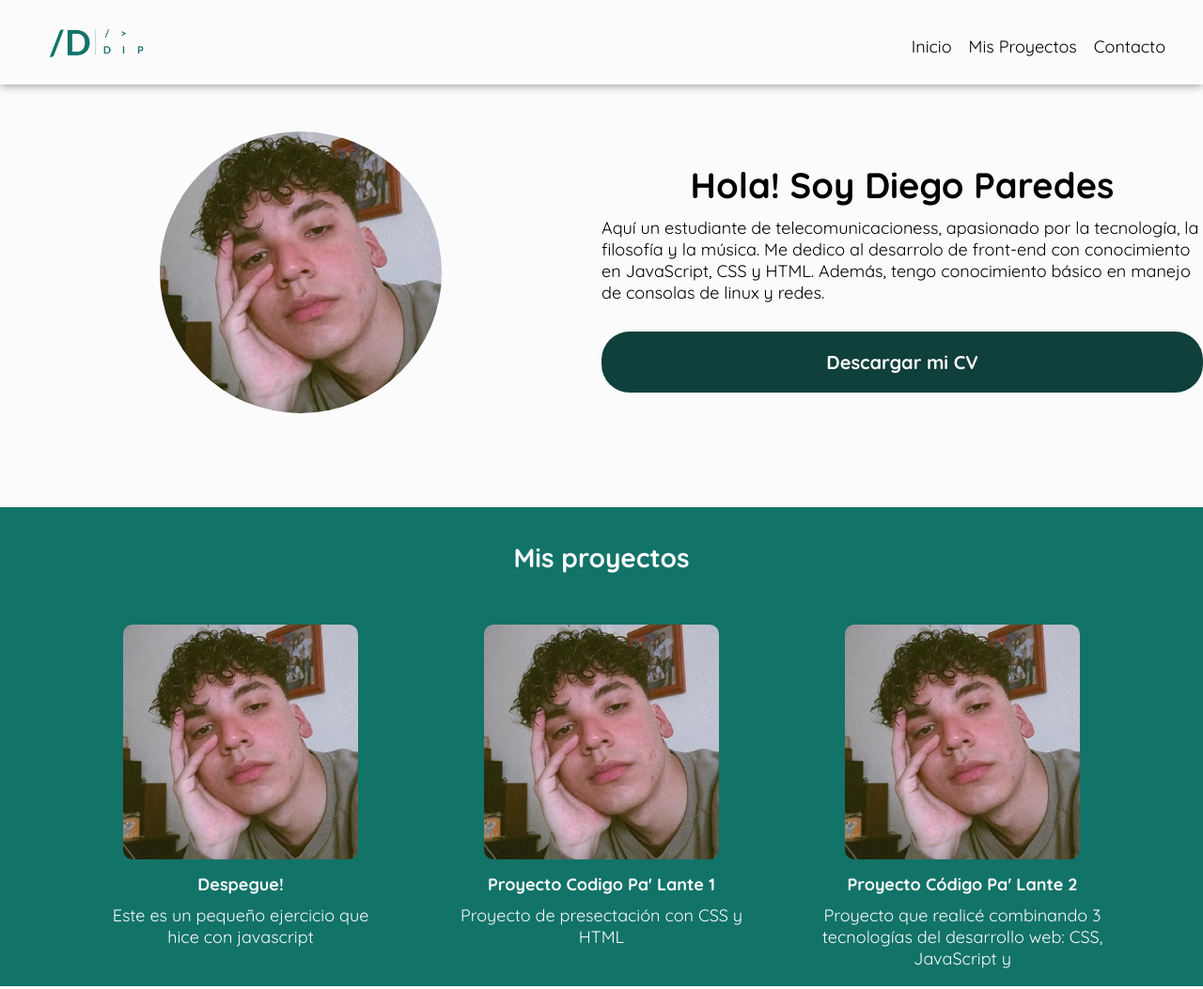
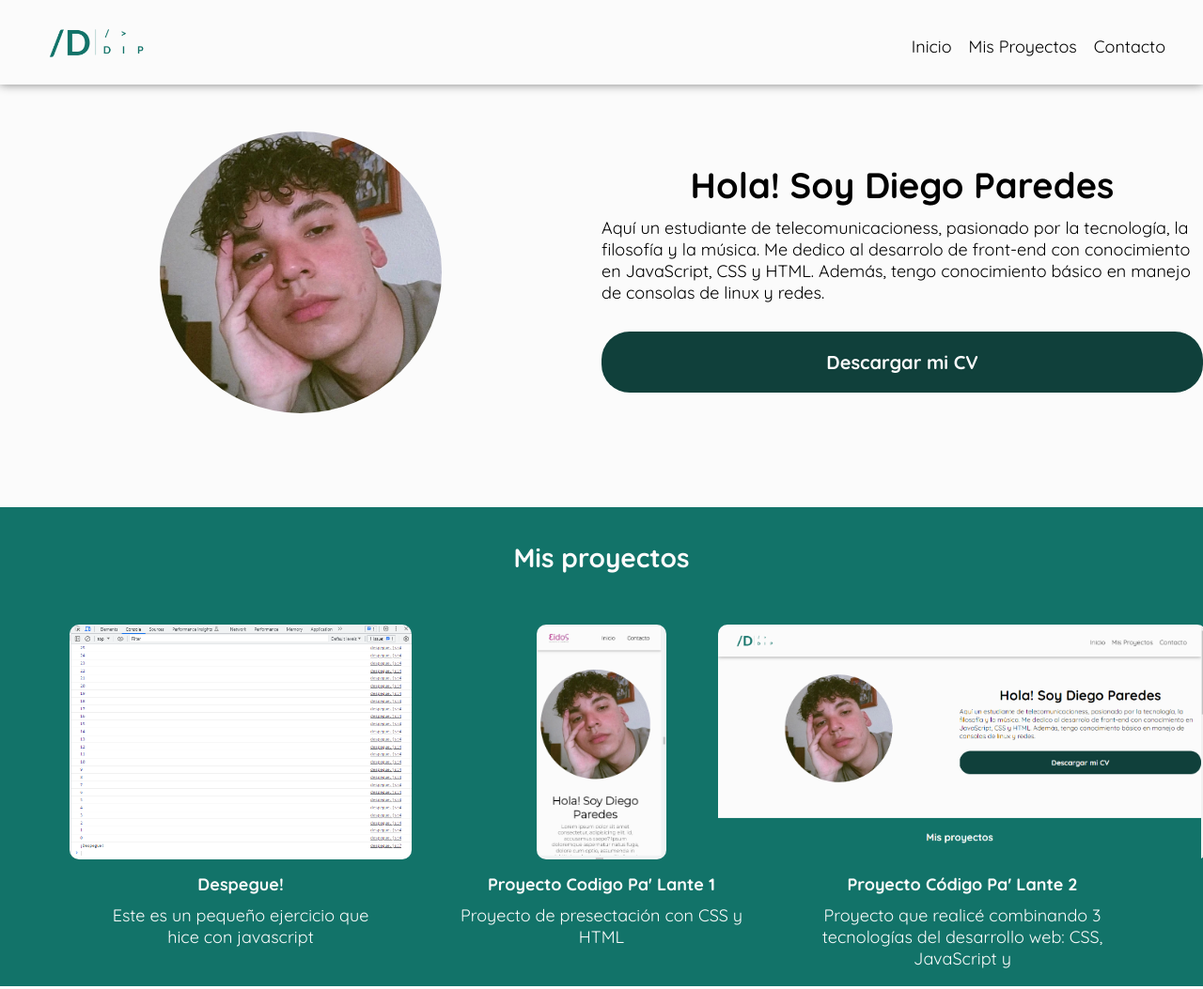
Before and after one commit to dapv265/Proyecto-2-C-digo-palante, a plain HTML site: page index.html in a window 1280 px wide. Shown: the top 1053 px of the page at 94% size. Drawn offline with Linux system fonts and the light colour scheme.

Commit message:
commit donde agrego imagenes de proyectos

```diff
--- a/css/styles.css
+++ b/css/styles.css
@@ -450,6 +450,10 @@ div .form_Contact label{
         width: 100%;
     }
 
+    #imgProyecto2{
+        width: 100%;
+    }
+
   }
 
 
--- a/index.html
+++ b/index.html
@@ -36,7 +36,7 @@
                 </div>
                 <div class="Hola">
                     <h2 class="">Hola! Soy Diego Paredes</h2>
-                    <p class="">Aquí un estudiante de telecomunicacioness, apasionado por la tecnología, la filosofía y la música. Me dedico al desarrolo de front-end con conocimiento en JavaScript, CSS y HTML. Además, tengo conocimiento básico en manejo de consolas de linux y redes.</p>
+                    <p class="">Aquí un estudiante de telecomunicacioness, pasionado por la tecnología, la filosofía y la música. Me dedico al desarrolo de front-end con conocimiento en JavaScript, CSS y HTML. Además, tengo conocimiento básico en manejo de consolas de linux y redes.</p>
                     <a  href="docs/Diego Paredes CV.pdf" download="Diego Paredes CV">Descargar mi CV</a>
                 </div>
             </article>
@@ -45,9 +45,9 @@
         <section id="proyectos" class="proyectos animado">
             <h2 class="animado">Mis proyectos</h2>
             <div class="contenedorProyectos">
-                <div class="proyectoItem animado"><a href="https://dapv265.github.io/despegue/"><img src="img/400.jpg" alt=""></a><h3 class="tituloItem">Despegue!</h3><p>Este es un pequeño ejercicio que hice con javascript</p></div>
-                <div class="proyectoItem animado"><a href="https://dapv265.github.io/Proyecto-Cod-pa_lante/"><img src="img/400.jpg" alt=""></a><h3 class="tituloItem">Proyecto Codigo Pa' Lante 1</h3><p>Proyecto de presectación con CSS y HTML</p></div>
-                <div class="proyectoItem animado"><a href="https://dapv265.github.io/Proyecto-2-C-digo-palante/"><img src="img/400.jpg" alt=""></a><h3 class="tituloItem">Proyecto Código Pa' Lante 2</h3><p>Proyecto que realicé combinando 3 tecnologías del desarrollo web: CSS, JavaScript y</p></div>
+                <div class="proyectoItem animado"><a href="https://dapv265.github.io/despegue/"><img src="img/despegue.png" alt=""></a><h3 class="tituloItem">Despegue!</h3><p>Este es un pequeño ejercicio que hice con javascript</p></div>
+                <div class="proyectoItem animado"><a href="https://dapv265.github.io/Proyecto-Cod-pa_lante/"><img src="img/proyecto1.png" alt=""></a><h3 class="tituloItem">Proyecto Codigo Pa' Lante 1</h3><p>Proyecto de presectación con CSS y HTML</p></div>
+                <div class="proyectoItem animado"><a href="https://dapv265.github.io/Proyecto-2-C-digo-palante/"><img id="imgProyecto2" src="img/Proyecto 2.png" alt=""></a><h3 class="tituloItem">Proyecto Código Pa' Lante 2</h3><p>Proyecto que realicé combinando 3 tecnologías del desarrollo web: CSS, JavaScript y</p></div>
 
             </div>
         </section>
```
Also changed, not shown: img/Proyecto 2.png (added), img/despegue.png (added), img/proyecto1.png (added).
